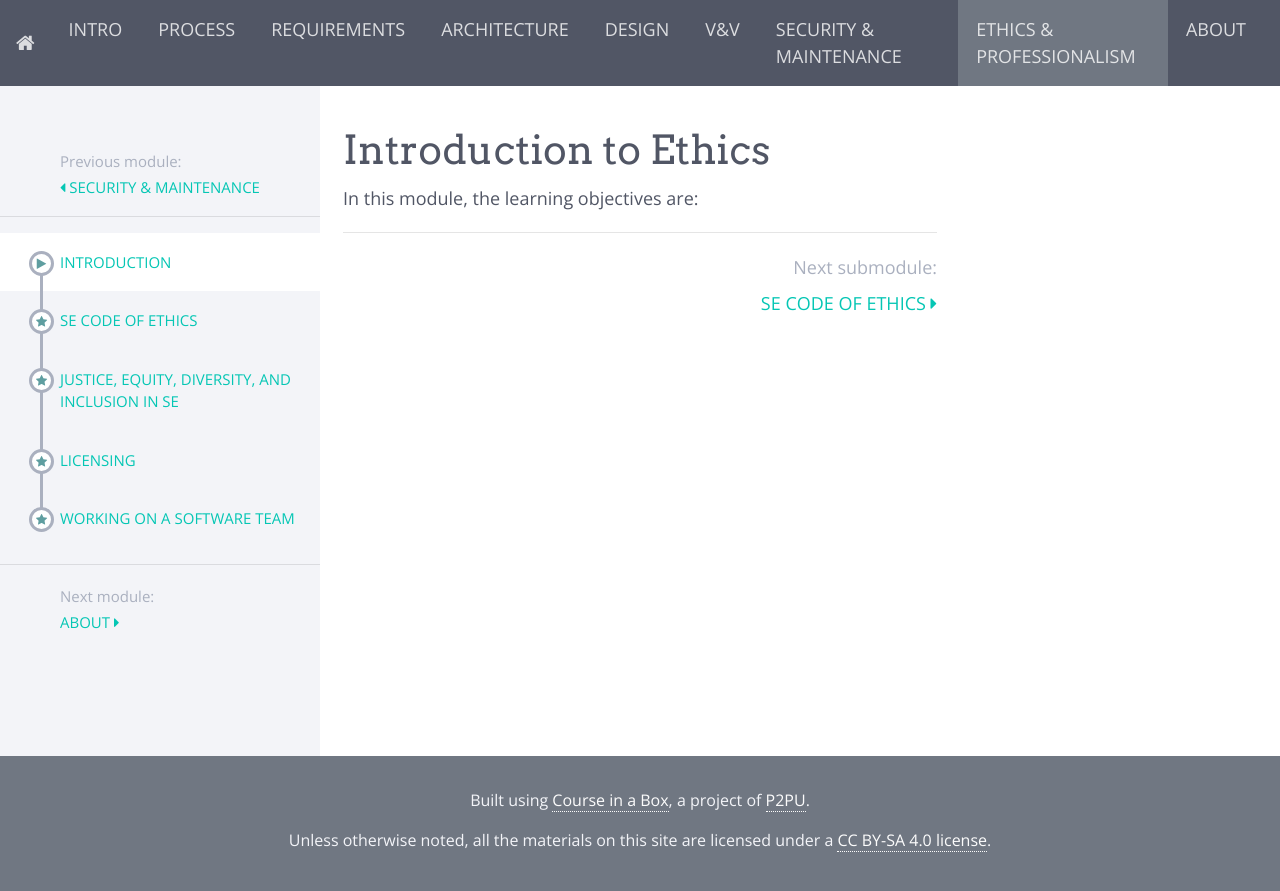
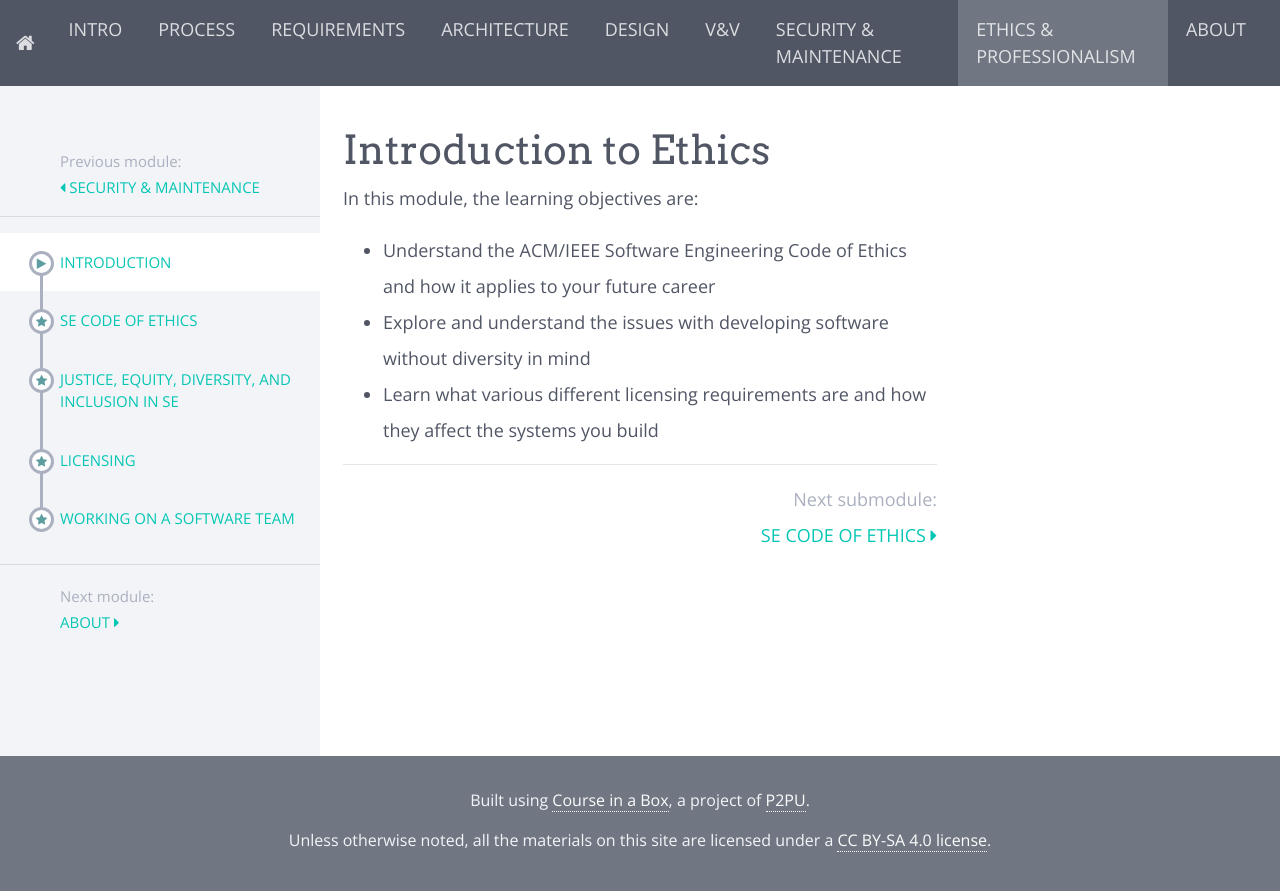
Before and after one commit to marksherriff/se-coursepack, a Jekyll site: the page built from modules/ethics & professionalism/_posts/2021-05-01-introduction.md, in a window 1280 px wide. Shown: the top 891 px of the page. Built offline with Jekyll 4.4.1, drawn with Linux system fonts in a browser that asks for light colours; nearby versions of some CDN libraries.

Commit message:
learning objectives

```diff
--- a/modules/ethics & professionalism/_posts/2021-05-01-introduction.md
+++ b/modules/ethics & professionalism/_posts/2021-05-01-introduction.md
@@ -5,3 +5,7 @@ title: Introduction
 # Introduction to Ethics
 
 In this module, the learning objectives are:
+
+- Understand the ACM/IEEE Software Engineering Code of Ethics and how it applies to your future career
+- Explore and understand the issues with developing software without diversity in mind
+- Learn what various different licensing requirements are and how they affect the systems you build
```
